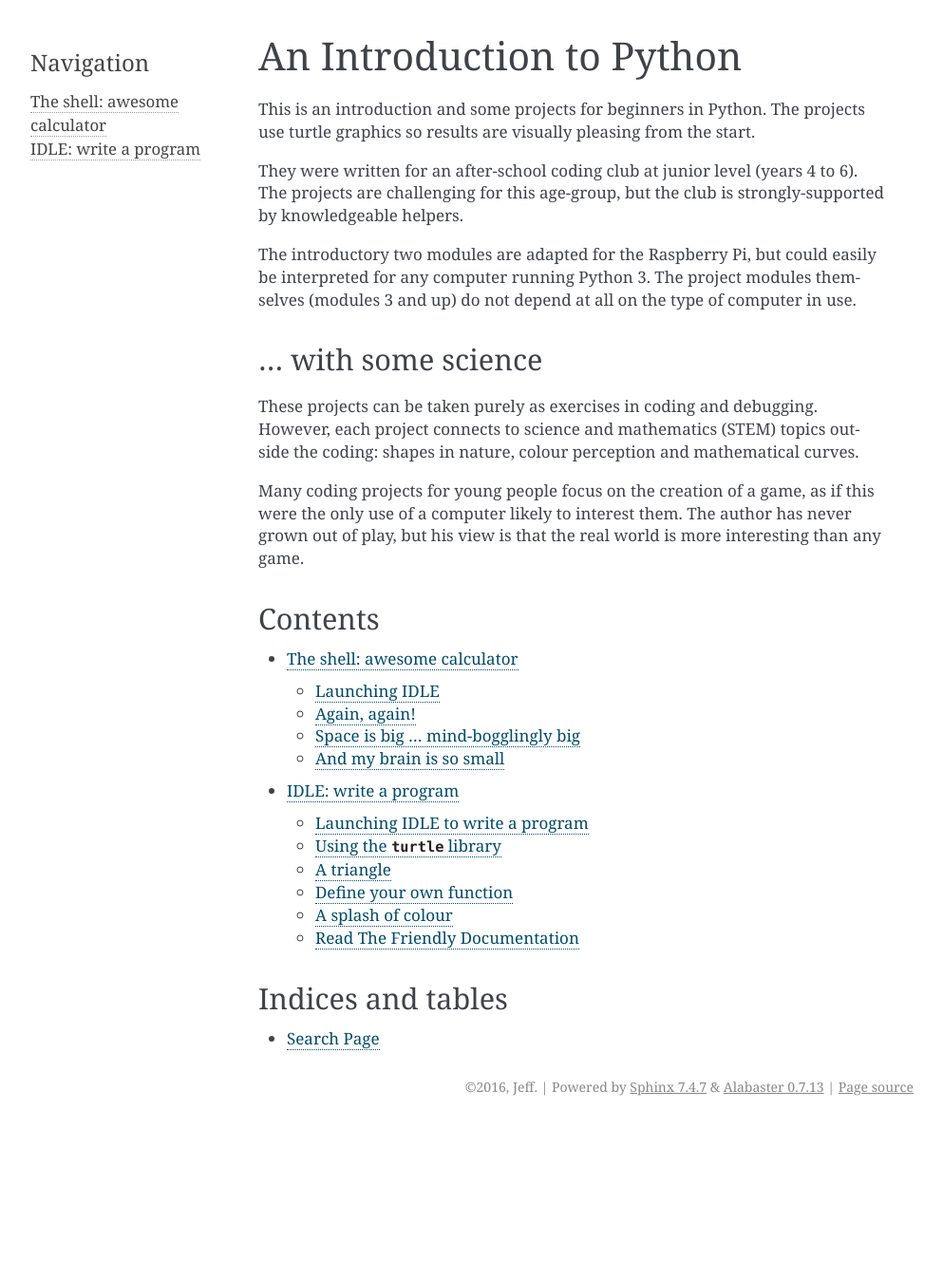
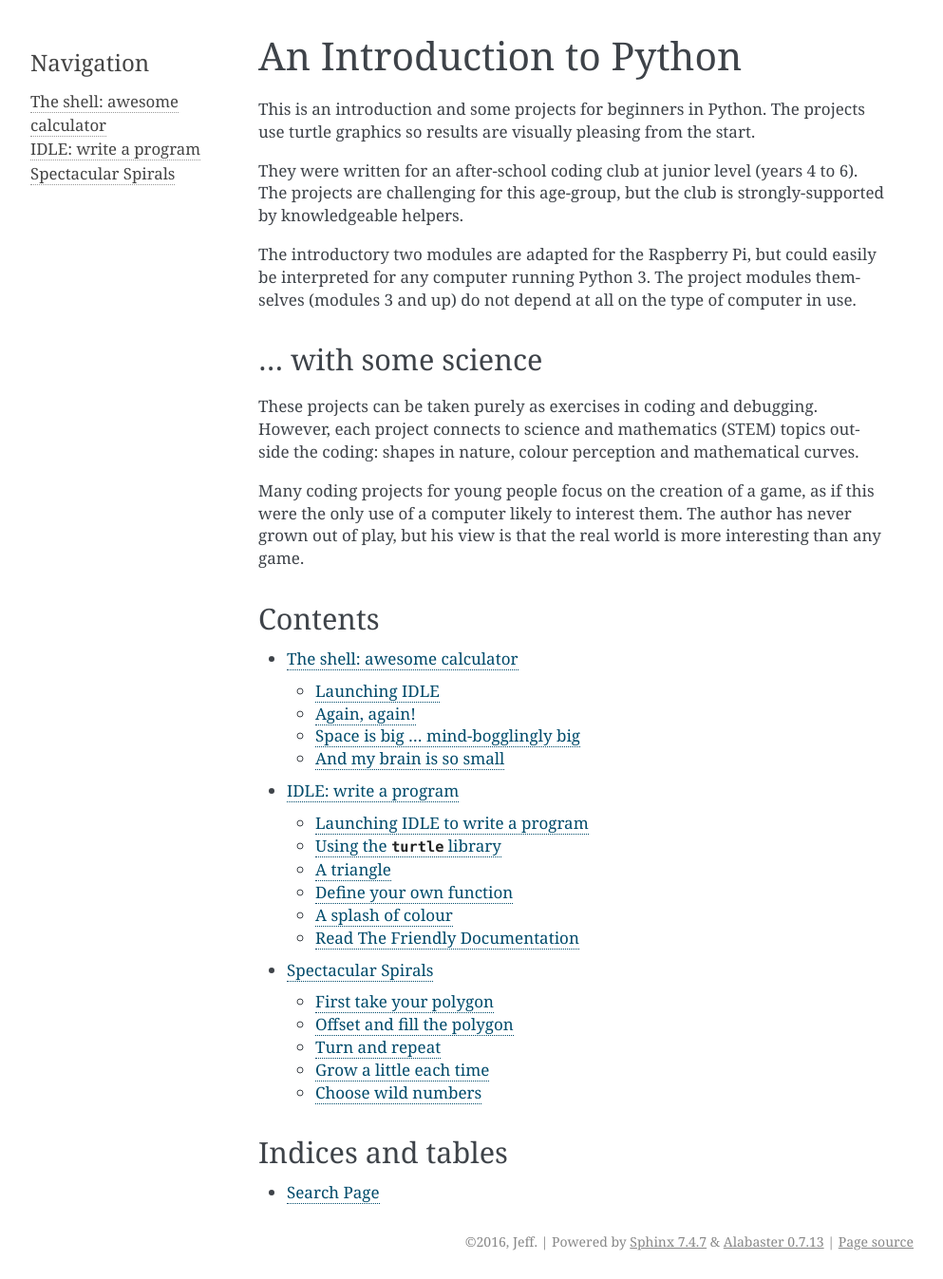
Before and after one commit to jeff5/python-with-science, a Sphinx documentation site: the page built from doc/source/index.rst, in a window 1280 px wide. Shown: the whole page at 95% size, without its empty margins (148-1141 px from the left). Built offline with Sphinx 7.4.7, drawn with Linux system fonts in a browser that asks for light colours; before the commit the page ends 1184 px from its top, so only the background shows below that; some of the changed lines change nothing that is shown.

Commit message:
Add a project about spirals.

```diff
--- a/doc/source/index.rst
+++ b/doc/source/index.rst
@@ -41,6 +41,7 @@ Contents
 
    shell/shell
    program/program
+   spiral/spiral
 
 
 .. Generated but not sure I need them
--- /dev/null
+++ b/doc/source/spiral/spiral.rst
@@ -0,0 +1,271 @@
+.. Project on spirals
+
+Spectacular Spirals
+###################
+
+This project uses turtle graphics to draw spirals: choose your own design.
+On the way, we meet a spiral that is 200 million years old.
+
+First take your polygon
+***********************
+
+Start the project by making an empty file ``spiral.py``.
+Right-click and open it with IDLE.
+Type this (or copy most of it from ``final.py`` in the introduction) and save it:
+
+.. code-block:: python
+   :emphasize-lines: 5
+
+   from turtle import *
+   speed("fastest")
+
+   def polygon(a, n):
+       "n-sided polygon, side a."
+       for i in range(n):
+           forward(a)
+           left(360/n)
+
+The new line is called a *documentation string*,
+a little reminder of what the function does.
+It makes no difference to what the code does,
+but in IDLE,
+when you get as far as typing ``polygon(``,
+IDLE will pop up this string as a reminder.
+
+
+Offset and fill the polygon
+***************************
+
+Your program is going to draw lots of different spirals.
+Here's a simple example where you can see what's going on:
+
+.. image:: example.png
+
+Drawing starts with the smallest square tile, nearest the middle,
+and continues anti-clockwise, putting down tiles.
+Each tile is slightly bigger than the last.
+Each circuit has a number of tiles you choose, 9 in this case.
+By the time it gets round once, the tile is twice the original size,
+and twice as far from the centre.
+It will go round as many times as you choose.
+
+You will draw each tile with your ``polygon`` method.
+To put it in the right place,
+suppose the turtle is in the centre, and pointing the right way.
+We need to go forward some distance, then draw the polygon.
+Then we go back to the centre, ready for next time.
+
+.. important::
+
+   Never throw code away.
+
+   In these projects we build up the program in pieces.
+   Mostly you should **add** the code fragments below
+   to the program you have already,
+   often at the end.
+   Sometimes the fragments show a **change** to what you have.
+
+   Occasionally, there is a short fragment of code
+   that you only need for a few tests, then replace.
+
+   If ever *you* want to delete a lot of code,
+   first use "File" >> "Save Copy As" and give a name like ``spiral_2.py``,
+   so you can go back to your program as it was.
+
+In code, it looks like this:
+
+.. code-block:: python
+
+   def tile(r, a, n):
+       "n-sided polygon, side a, at range r (assumes pen is up)."
+       forward(r)
+       pendown()
+
+       begin_fill()
+       polygon(a, n)
+       end_fill()
+
+       penup()
+       back(r)
+
+**Add** that at the end of your program, and then **add** this to test it::
+
+   # Test
+   fillcolor("red")
+   tile(100, 50, 6)
+
+Lines that begin with a ``#`` are comments.
+Python ignores them: they're a hint to the humans.
+You should put comments in code you invent,
+but you don't have to copy them in these examples.
+
+Save and run that. It should look like this:
+
+.. image:: tile.png
+
+The initial line is not a fault:
+it is there because we started with the pen down.
+
+
+Turn and repeat
+***************
+
+Putting the tiles down in a spiral is still too difficult for us in one leap.
+Think instead how would we put tiles down in a circle.
+
+That would be rather like drawing a polygon,
+except we use the ``tile`` function each time
+instead of ``forward``.
+**Add** after your last function:
+
+.. code-block:: python
+
+   def circ(r, scale, n, tiles):
+       "Circle of n-sided polygons at radius r and size r/scale."
+       # Angle between each tile
+       step = 360 / tiles
+
+       # Now draw it
+       penup()
+       for i in range(tiles):
+           tile(r, r/scale, n)
+           left(step)
+
+**Change** your test code at the end to read:
+
+.. code-block:: python
+   :emphasize-lines: 3
+
+   # Test
+   fillcolor("red")
+   circ(100, 10, 4, 9)
+
+Save and run: you should get a circle of 9 little squares.
+
+
+Grow a little each time
+***********************
+
+How can we turn the circle into a spiral?
+This means making the distance from home (the radius)
+and the tile size
+grow each time a tile is placed.
+
+Here "grow" means that we should multiply the size and the radius
+by some amount each time we put down a tile.
+The growth factor should be only a little more than one,
+or the size will get huge in just a few tiles.
+Remember what happens to powers of numbers from chapter 1?
+
+We have to work out the starting radius and the growth per tile.
+Choosing that number, a little bigger than one,
+to get the final size you want,
+is the the hardest part.
+You may not have learned the maths for this yet,
+but the comments explain what's happening.
+**Add** after your last function:
+
+.. code-block:: python
+
+   def spiral(r, n, scale, cycles, m, growth):
+       """Spiral of n-sided polygons out to radius r and size r/scale,
+          in given number of cycles of m steps, growing each cycle.
+       """
+       # Angle between each tile
+       step = 360 / m
+
+       # Total number of tiles (made a whole number)
+       p = int(cycles*m) + 1
+
+       # Growth between each tile
+       g = growth ** (1/m)
+
+       # Starting radius (this will grow with each tile placed)
+       r = r / (growth**cycles)
+
+       # Now draw it
+       penup()
+       for i in range(p):
+           # As the distance from the centre grows, so does the polygon
+           tile(r, r/scale, n)
+           left(step)
+           r = r * g
+
+You can see this is like the ``circ`` function,
+but with extra code to make the size change.
+Finally, we're ready to try this out.
+At the end of your program, **add**:
+
+.. code-block:: python
+
+   def example():
+       fillcolor("red")
+       spiral(100, 4, 4, 2, 9, 2)
+
+The call to ``spiral`` has a lot or arguments.
+In order it says that you want:
+
+* a final size of 100.
+* squares (4 sides)
+* ... that are 4 times smaller than the distance from the centre
+* to go round twice
+* to have 9 tiles per revolution
+* to grow by a factor 2 each revolution
+
+Save and run this.
+Then at the shell prompt type::
+
+   >>> example()
+
+You should get the example we showed earlier.
+
+
+Choose wild numbers
+*******************
+
+Here is a suggestion to **add**::
+
+   def ammonite():
+       pensize(1)
+       color("peru", "wheat")
+       spiral(100, 6, 3/2, 4.7, 22.5, 2)
+       hideturtle()
+
+.. sidebar:: The Ammonite
+
+   This spiral looks like the shell of a creature
+   that lived in Earth's oceans 200 million years ago.
+
+   .. image:: ammonite.png
+      :align: center
+
+   The ammonite lived in the last chamber of a spiral shell,
+   while the others it filled with air.
+   It could only grow in proportion to the existing size of the shell:
+   too big and it would sink and die,
+   because there would not be enough air to keep it afloat.
+
+   This exact proportion of the new chamber to the previous ones
+   is the rule built into your program.
+   Your program helps explain why the creature grew
+   in a perfect geometric spiral.
+
+And here is another a suggestion to **add**::
+
+   def vortex():
+       pensize(5)
+       color("navy blue", "royal blue")
+       spiral(500, 6, 3, 15, 4.2, 1.4)
+       hideturtle()
+
+Call them at the shell prompt, like you did with ``example()``.
+The function call ``reset()`` will clear the drawing window between tests.
+
+In the ``vortex`` you get a sort of two-way spiral
+because the number of tiles per cycle is not a whole number,
+but is close to a whole number (4.2).
+So what might have been 4 straight lines becomes 4 curved lines.
+What number would make them curve the other way?
+
+Try calling ``spiral`` in your own function with a variety of numbers.
+If you find a combination you like, give it a new name.
```
Also changed, not shown: doc/source/spiral/ammonite.png (added), doc/source/spiral/example.png (added), doc/source/spiral/tile.png (added).
